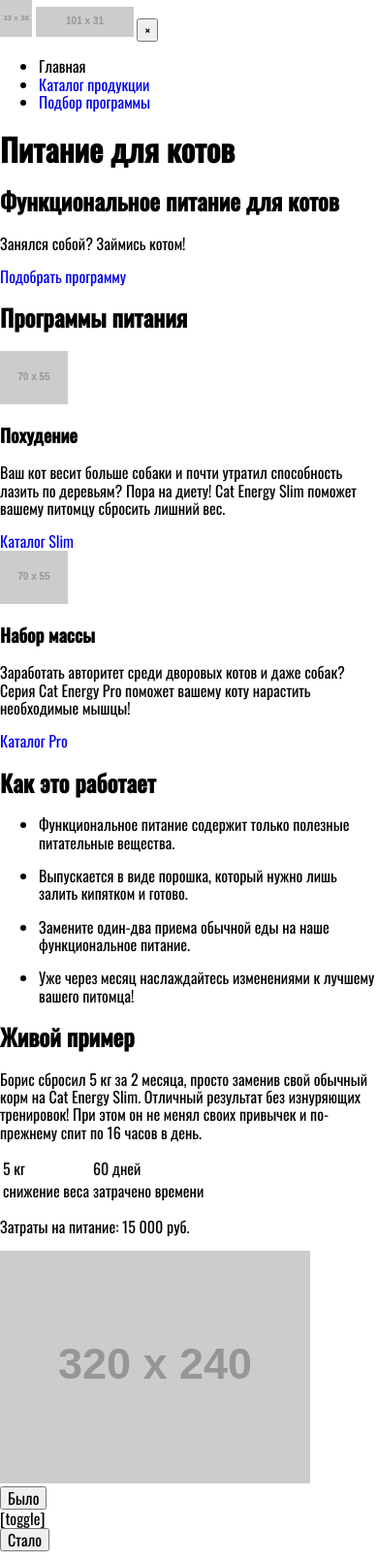
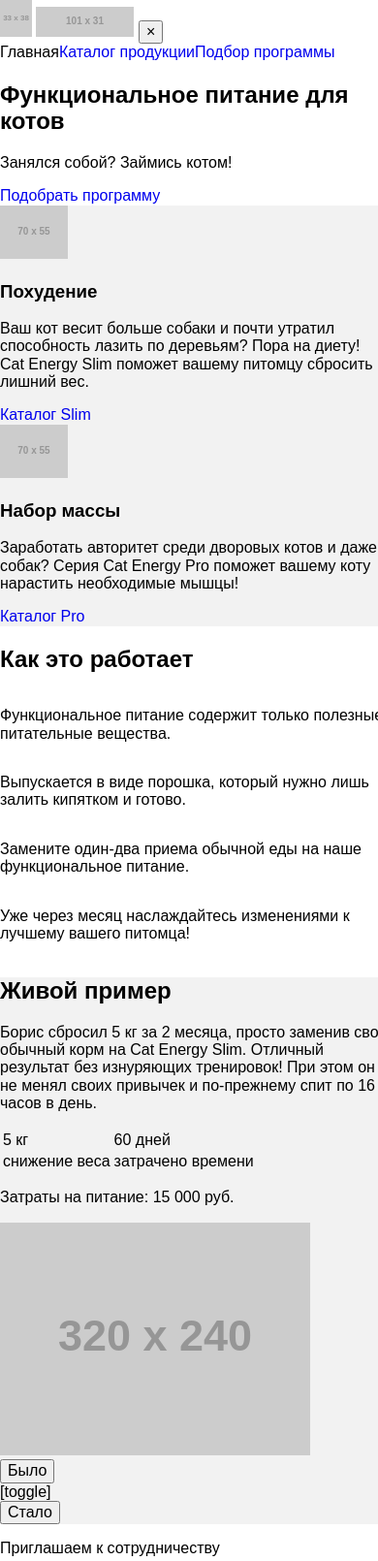
Before and after one commit to AZ-597/390729-cat-energy, a website: page source/index.html in a window 390 px wide. Shown: the top 1610 px of the page at 97% size. Drawn offline with nearby package versions, Linux system fonts and the light colour scheme; files that its build step writes are made by us from their sources.

Commit message:
Стили. Начало

```diff
--- a/source/sass/blocks/advantages/advantages.scss
+++ b/source/sass/blocks/advantages/advantages.scss
@@ -1,15 +1,10 @@
-.advantages {
+.advantages {}
 
+.advantages__list {
+  @include reset-list;
+  flex-flow: column nowrap;
 }
 
-.advantages .advantages__list {
+.advantages__item {}
 
-}
-
-.advantages .advantages__item {
-
-}
-
-.advantages .advantages__item-copy {
-
-}
+.advantages__item-copy {}
--- a/source/sass/blocks/example/example.scss
+++ b/source/sass/blocks/example/example.scss
@@ -1,15 +1,9 @@
 .example {
-
+  background-color: $grey-50;
 }
 
-.example .example__copy {
+.example__copy {}
 
-}
+.example__achievements {}
 
-.example .example__achievements {
-
-}
-
-.example .example__slider {
-
-}
+.example__slider {}
--- a/source/sass/blocks/main-footer/main-footer.scss
+++ b/source/sass/blocks/main-footer/main-footer.scss
@@ -1,15 +1,15 @@
 .main-footer {
+  background-color: $grey-50;
+}
+
+.main-footer__logo {
 
 }
 
-.main-footer .main-footer__logo {
+.main-footer__socials {
 
 }
 
-.main-footer .main-footer__socials {
+.main-footer__copyright {
 
 }
-
-.main-footer .main-footer__copyright {
-
-}
--- a/source/sass/blocks/main-menu/main-menu.scss
+++ b/source/sass/blocks/main-menu/main-menu.scss
@@ -1,15 +1,11 @@
 .main-menu {
-
+  @include reset-list;
+  display: none;
+  &--is-open {
+    display: flex;
+  }
 }
 
-.main-menu.main-menu--is-open {
+.main-menu__item {}
 
-}
-
-.main-menu .main-menu__item {
-
-}
-
-.main-menu .main-menu__item-link {
-
-}
+.main-menu__item-link {}
--- a/source/sass/blocks/page-wrapper/page-wrapper.scss
+++ b/source/sass/blocks/page-wrapper/page-wrapper.scss
@@ -1,3 +1,6 @@
 .page-wrapper {
-
+  width: 400px;
+  min-width: 320px;
+  margin: 0 auto;
+  outline: 2px dashed pink;
 }
--- a/source/sass/blocks/program-case/program-case.scss
+++ b/source/sass/blocks/program-case/program-case.scss
@@ -1,19 +1,19 @@
 .program-case {
+  background-color: $grey-50;
+}
+
+.program-case__icon {
 
 }
 
-.program-case .program-case__icon {
+.program-case__lead {
 
 }
 
-.program-case .program-case__lead {
+.program-case__copy {
 
 }
 
-.program-case .program-case__copy {
+.program-case__link {
 
 }
-
-.program-case .program-case__link {
-
-}
--- a/source/sass/blocks/socials/socials.scss
+++ b/source/sass/blocks/socials/socials.scss
@@ -1,7 +1,7 @@
 .socials {
+  @include reset-list;
+}
+
+.socials__item {
 
 }
-
-.socials .socials__item {
-
-}
--- a/source/sass/blocks/visually-hidden/visually-hidden.scss
+++ b/source/sass/blocks/visually-hidden/visually-hidden.scss
@@ -1,3 +1,7 @@
 .visually-hidden {
-
+  position: absolute;
+  clip: rect(0 0 0 0);
+  width: 1px;
+  height: 1px;
+  margin: -1px;
 }
--- /dev/null
+++ b/source/sass/global.scss
@@ -0,0 +1,23 @@
+:root {
+  box-sizing: border-box;
+  font-family: Arial, Helvetica, sans-serif;
+}
+
+*,
+*::before,
+*::after {
+  box-sizing: inherit;
+  font-family: inherit;
+}
+
+body {
+  margin: 0
+}
+
+img {
+  max-width: 100%
+}
+
+a {
+  text-decoration: none
+}
--- a/source/sass/style.scss
+++ b/source/sass/style.scss
@@ -4,19 +4,39 @@
 @import "fonts";
 @import "normalize";
 
-:root {
-  box-sizing: border-box;
-  font-family: $primary-font;
-}
+@import "global";
+@import "snippets";
 
-*,
-*::before,
-*::after {
-  box-sizing: inherit;
-  font-family: inherit;
-}
-
-body { margin: 0 }
-img { max-width: 100% }
-a { text-decoration: none }
-@import "snippets";
+@import "blocks/visually-hidden/visually-hidden.scss";
+@import "blocks/achievements/achievements.scss";
+@import "blocks/additional-products/additional-products.scss";
+@import "blocks/advantages/advantages.scss";
+@import "blocks/application/application.scss";
+@import "blocks/brand-logo/brand-logo.scss";
+@import "blocks/btn/btn.scss";
+@import "blocks/catalog-helper-card/catalog-helper-card.scss";
+@import "blocks/catalog/catalog.scss";
+@import "blocks/copyright/copyright.scss";
+@import "blocks/example-slider/example-slider.scss";
+@import "blocks/example/example.scss";
+@import "blocks/field-checkbox/field-checkbox.scss";
+@import "blocks/field-radio/field-radio.scss";
+@import "blocks/field-text/field-text.scss";
+@import "blocks/field-textarea/field-textarea.scss";
+@import "blocks/footer-logo/footer-logo.scss";
+@import "blocks/form/form.scss";
+@import "blocks/lead-text/lead-text.scss";
+@import "blocks/main-footer/main-footer.scss";
+@import "blocks/main-header/main-header.scss";
+@import "blocks/main-menu/main-menu.scss";
+@import "blocks/map/map.scss";
+@import "blocks/menu-toggle-button/menu-toggle-button.scss";
+@import "blocks/page-content/page-content.scss";
+@import "blocks/page-hero/page-hero.scss";
+@import "blocks/page-wrapper/page-wrapper.scss";
+@import "blocks/program-case/program-case.scss";
+@import "blocks/programs/programs.scss";
+@import "blocks/shopping-card-secondary/shopping-card-secondary.scss";
+@import "blocks/shopping-card/shopping-card.scss";
+@import "blocks/socials/socials.scss";
+@import "blocks/special-offer/special-offer.scss";
```
